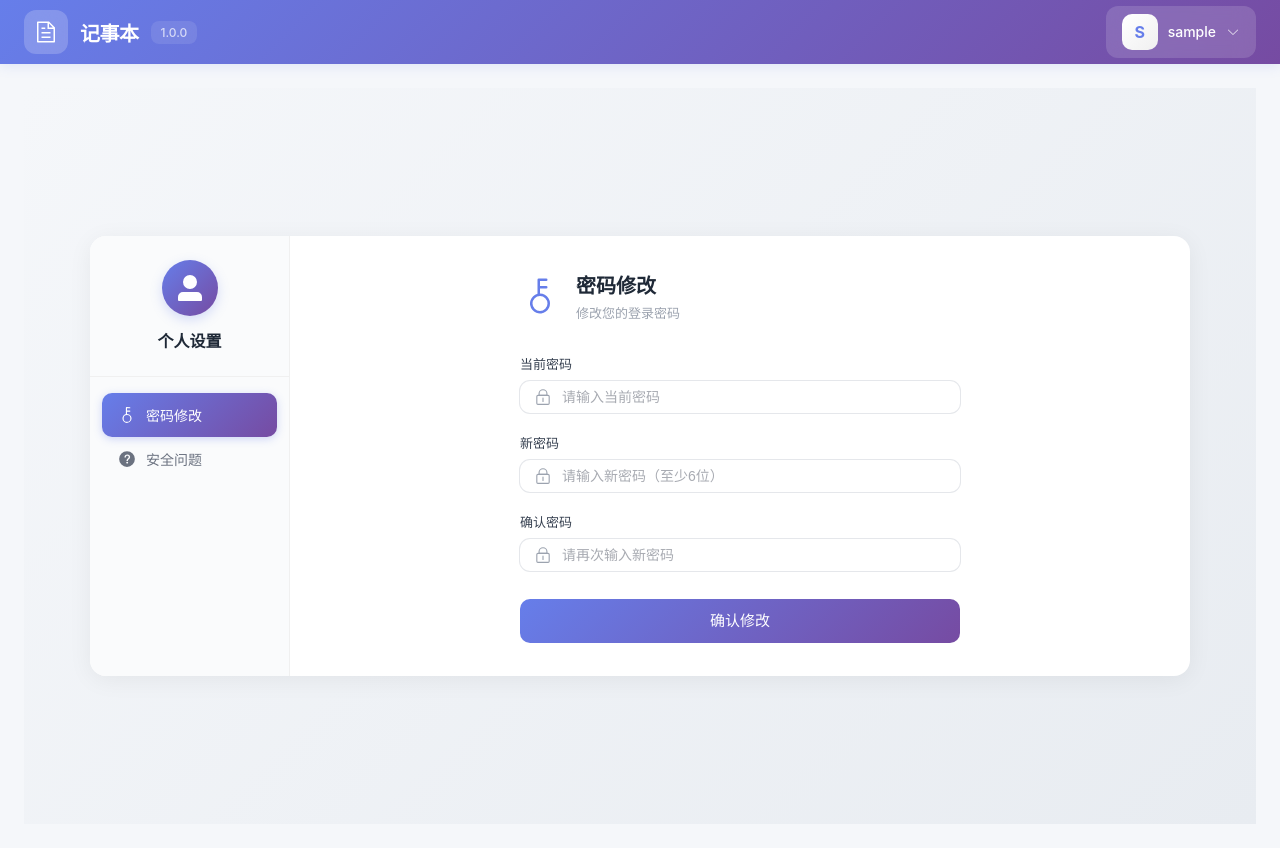
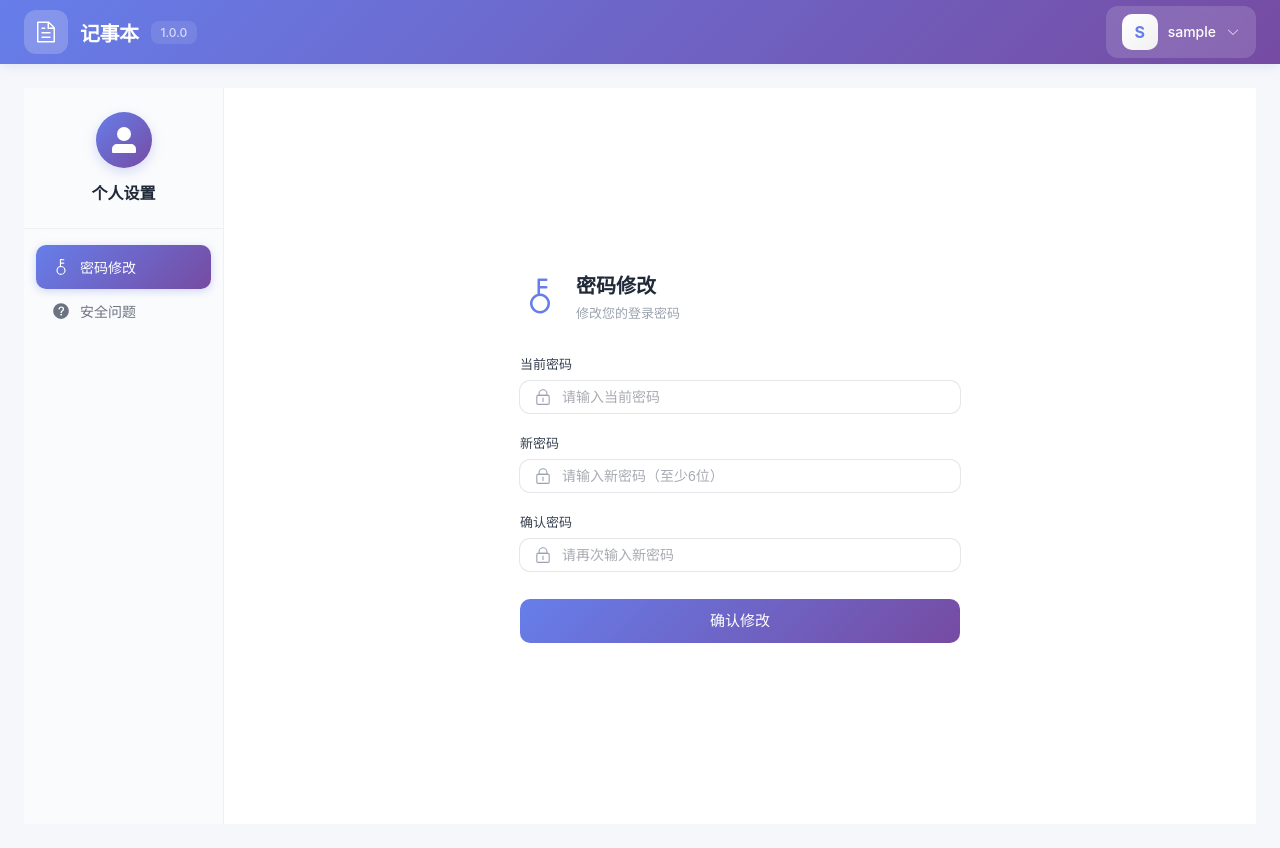
Before and after one commit to TechFunWay/notepad, a Vue app in the folder web/: page /profile in a window 1280 px wide. Built offline with nearby package versions, Linux system fonts and the light colour scheme; no server answers; sample sign-in values are in the browser's storage.

Commit message:
fix: 个人中心PC端去掉卡片外边距，改为全宽布局

```diff
--- a/web/src/views/ProfileView.vue
+++ b/web/src/views/ProfileView.vue
@@ -222,22 +222,14 @@ async function handleSecurityChange() {
 <style scoped>
 .profile-container {
   min-height: calc(100vh - 64px);
-  display: flex;
-  align-items: center;
-  justify-content: center;
-  padding: 24px 32px;
   background: linear-gradient(135deg, #f5f7fa 0%, #e8ecf1 100%);
 }
 
 .profile-layout {
   display: flex;
   width: 100%;
-  max-width: 1100px;
-  min-height: 440px;
+  min-height: calc(100vh - 64px);
   background: white;
-  border-radius: 16px;
-  overflow: hidden;
-  box-shadow: 0 4px 24px rgba(0, 0, 0, 0.06);
 }
 
 .profile-sidebar {
```
